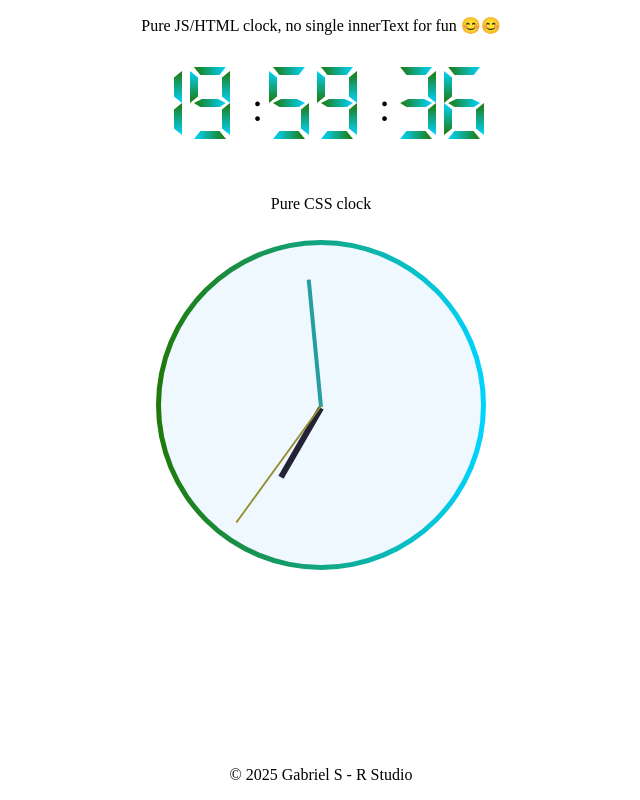
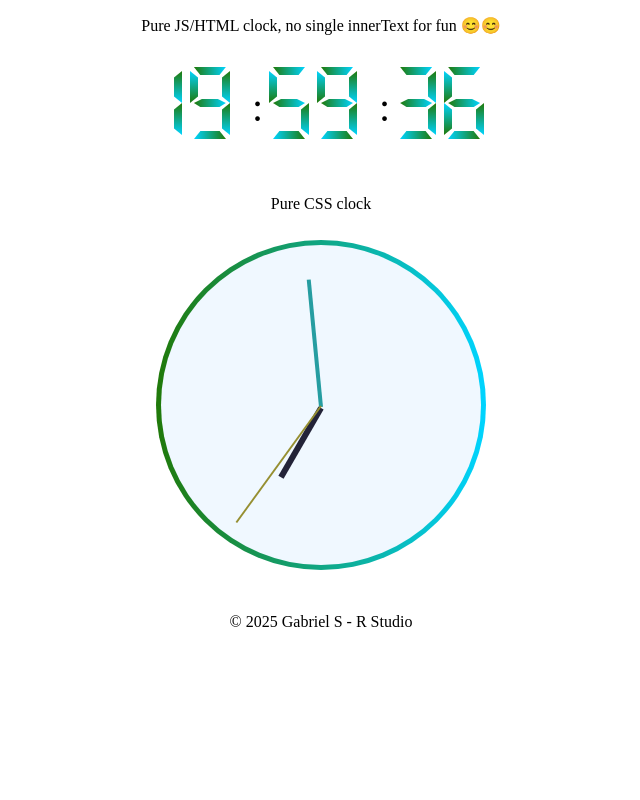
Before and after one commit to feuriel/cssclock, a website with bundled scripts: page index.html in a window 1280 px wide. Shown: the whole page, without its empty margins (319-959 px from the left). Built offline with nearby package versions, Linux system fonts and the light colour scheme.

Commit message:
updating footer

```diff
--- a/app.css
+++ b/app.css
@@ -24,8 +24,7 @@ body {
 }
 
 footer {
-  position: absolute;
-  bottom:0;
+  margin-top: auto;
   padding: 1rem;
 }
 
```
